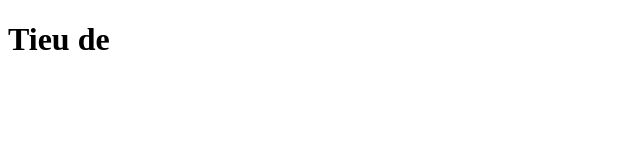
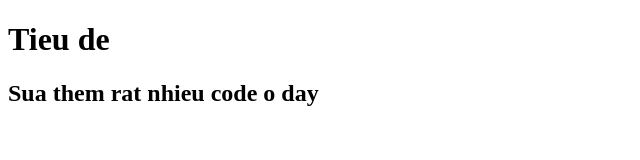
Before and after one commit to MinhNguyen7755/duan6, a plain HTML site: page index.html in a window 1280 px wide. Shown: the whole page, without its empty margins (0-640 px from the left). Drawn offline with Linux system fonts and the light colour scheme.

Commit message:
1. sua code lan 1

```diff
--- a/index.html
+++ b/index.html
@@ -7,5 +7,6 @@
   </head>
   <body>
     <h1>Tieu de</h1>
+    <h2>Sua them rat nhieu code o day</h2>
   </body>
 </html>
```
